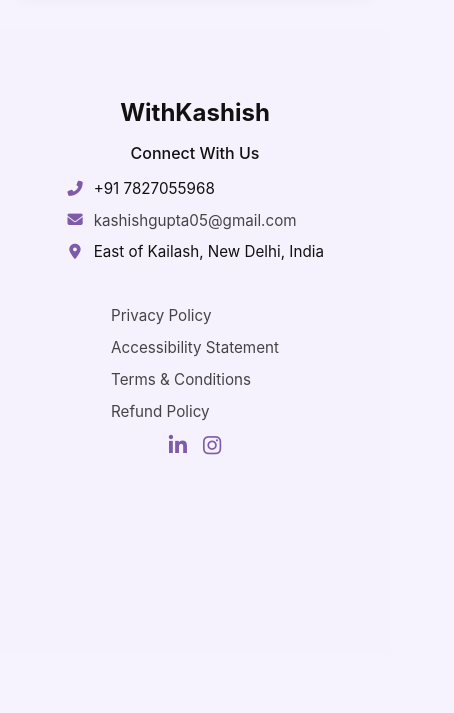
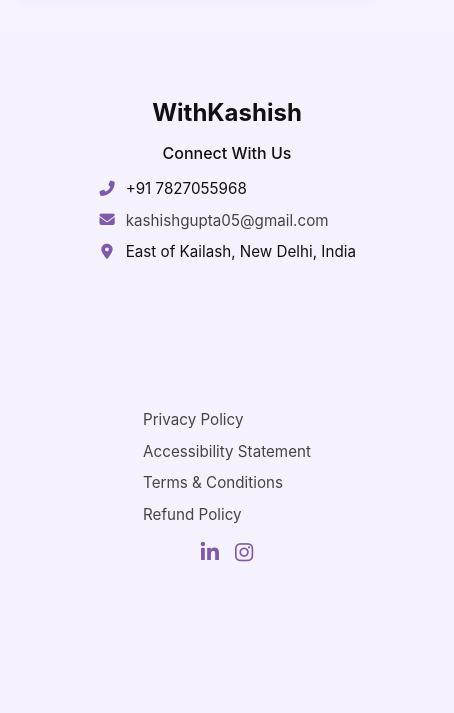
Before and after one commit to WithKashish/therapy, a plain HTML site: page booking.html in a window 390 px wide. Shown: the part 2729-3442 px from the top of the page, 454 px wide, since content can reach past the window. Before the commit the page ends 3383 px from the top, so only its background shows below. Drawn offline with Linux system fonts and the light colour scheme.

Commit message:
Update bookings.css

```diff
--- a/bookings.css
+++ b/bookings.css
@@ -104,15 +104,22 @@ body {
 .footer {
   background-color: #f6f2fd;
   padding: 3rem 2rem;
+  width: 100%;
 }
 
 .footer-container {
   max-width: 1100px;
-  margin: auto;
+  margin: 0 auto;
   display: flex;
+  flex-wrap: wrap;
   justify-content: space-between;
-  flex-wrap: wrap;
+  align-items: flex-start;
   gap: 2rem;
+}
+
+.footer-left,
+.footer-right {
+  flex: 1 1 300px;
 }
 
 .footer-left h2 {
@@ -158,15 +165,11 @@ body {
   text-decoration: underline;
 }
 
-.footer-right {
-  text-align: right;
-  flex: 1 1 300px;
-}
-
 .social-icons {
   display: flex;
   justify-content: flex-end;
   gap: 1rem;
+  margin-top: 1rem;
 }
 
 .social-icons a {
@@ -186,7 +189,8 @@ body {
     text-align: center;
   }
 
-  .footer-right {
+  .footer-right,
+  .footer-left {
     text-align: center;
   }
 
```
